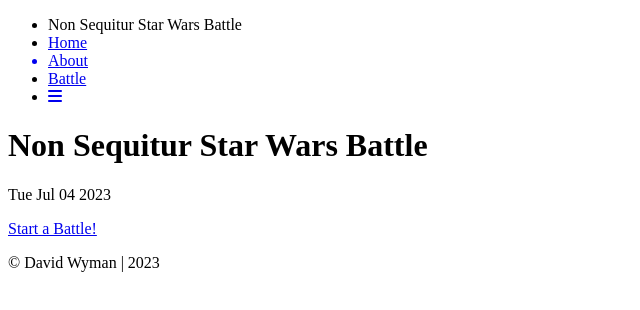
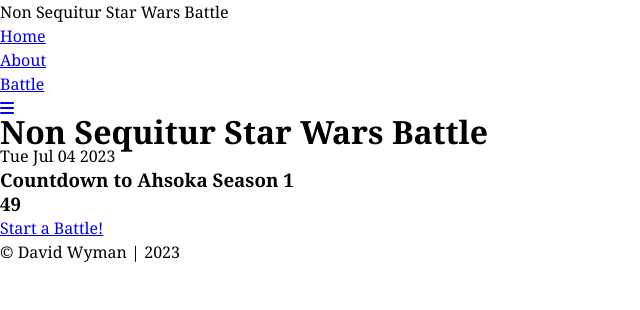
Before and after one commit to dmwyman/non-sequitur-star-wars-battle, a plain HTML site: page index.html in a window 1280 px wide. Shown: the whole page, without its empty margins (0-640 px from the left). Drawn offline with Linux system fonts and the light colour scheme.

Commit message:
add dates.js and some css

```diff
--- a/app.js
+++ b/app.js
@@ -6,13 +6,9 @@
 const currentDateMsg = document.querySelector('.current-date-msg')
 const displayDate = () => {
   const now = new Date()
-  // console.log(now.toLocaleString())
   currentDateMsg.textContent = now.toDateString()
 }
 displayDate()
-
-// Countdown to Ahsoka Aug 23 2023 - day countdown
-
 class StarWarsCharacter {
   constructor(
     charName,
--- /dev/null
+++ b/dates.js
@@ -0,0 +1,18 @@
+// Countdown to Ahsoka Aug 23 2023 - day countdown
+const countdownDays = document.querySelector('.countdown-days')
+const countdown = () => {
+  const countDate = new Date('August 23, 2023').getTime()
+  const now = new Date().getTime()
+  const gap = countDate - now
+
+  // convert miliseconds to days
+  const second = 1000
+  const minute = second * 60
+  const hour = minute * 60
+  const day = hour * 24
+
+  // calculate day gap
+  const displayDay = Math.floor(gap / day)
+  countdownDays.textContent = displayDay
+}
+countdown()
--- a/index.html
+++ b/index.html
@@ -35,7 +35,12 @@
       </div>
       <!-- Day Countdown to Ahsoka Aug 23 2023 -->
       <section class="countdown-container">
-       <div class="countdown-content"></div>
+       <div class="countdown-content">
+        <div class="container-msg"><h3>Countdown to Ahsoka Season 1</h3> </div>
+        <div class="container-day">
+          <h3 class="countdown-days"></h3>
+        </div>
+       </div>
       </section>
       <!-- Start Btn -->
       <div class="start-container">
@@ -47,5 +52,6 @@
       <p class="copyright-footer">© David Wyman | 2023</p>
     </footer>
     <script src="./app.js"></script>
+    <script src="./dates.js"></script>
   </body>
 </html>
--- a/styles.css
+++ b/styles.css
@@ -8,6 +8,33 @@
   left: 50%;
 }
 
-/* .char-starships {
-  color: red;
-} */
+* {
+  box-sizing: border-box;
+  padding: 0;
+  margin: 0;
+  font-family: Georgia, 'Times New Roman', Times, serif;
+}
+html,
+body {
+  font-size: 1rem;
+  line-height: 1.5rem;
+  box-sizing: border-box;
+  margin: 0;
+  width: 100%;
+  height: 100%;
+}
+* {
+  box-sizing: border-box;
+  padding: 0;
+  margin: 0;
+  font-family: Georgia, 'Times New Roman', Times, serif;
+}
+html,
+body {
+  font-size: 1rem;
+  line-height: 1.5rem;
+  box-sizing: border-box;
+  margin: 0;
+  width: 100%;
+  height: 100%;
+}
```
